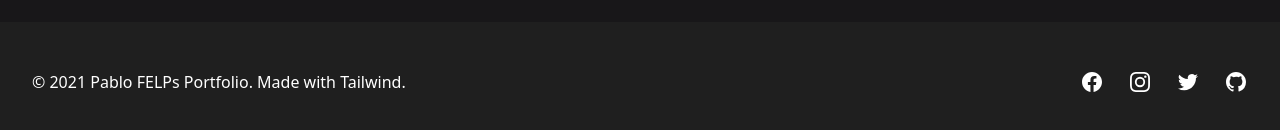
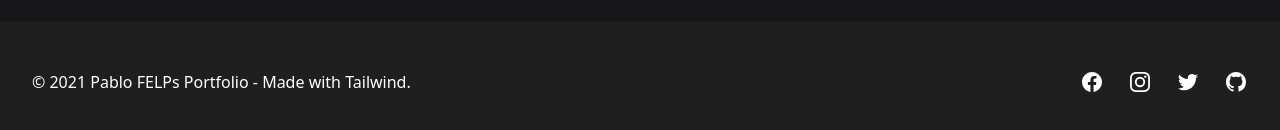
Before and after one commit to PabloFLPs/My-New-Portfolio, a React (Create React App) app: page / in a window 1280 px wide. Shown: the part 2780-2910 px from the top of the page. Built offline with nearby package versions, Linux system fonts and the light colour scheme.

Commit message:
Adding transition and changing Footer text

```diff
--- a/src/components/Footer.tsx
+++ b/src/components/Footer.tsx
@@ -56,14 +56,14 @@ export default function Footer() {
         <div className="max-w-7xl mx-auto py-12 px-4 sm:px-6 md:flex md:items-center md:justify-between lg:px-8">
             <div className="flex justify-center space-x-6 md:order-2">
             {navigation.map((item) => (
-                <a key={item.name} href={item.href} className="hover:text-clear-brown">
+                <a key={item.name} href={item.href} className="hover:text-clear-brown transition-all duration-300">
                 <span className="sr-only">{item.name}</span>
                 <item.icon className="h-6 w-6" aria-hidden="true" />
                 </a>
             ))}
             </div>
             <div className="mt-8 md:mt-0 md:order-1">
-            <p className="text-center text-base text-gray-400">&copy; 2021 Pablo FELPs Portfolio. Made with Tailwind. </p>
+            <p className="text-center text-base text-gray-400">&copy; 2021 Pablo FELPs Portfolio - Made with Tailwind. </p>
             </div>
         </div>
         </footer>
```
